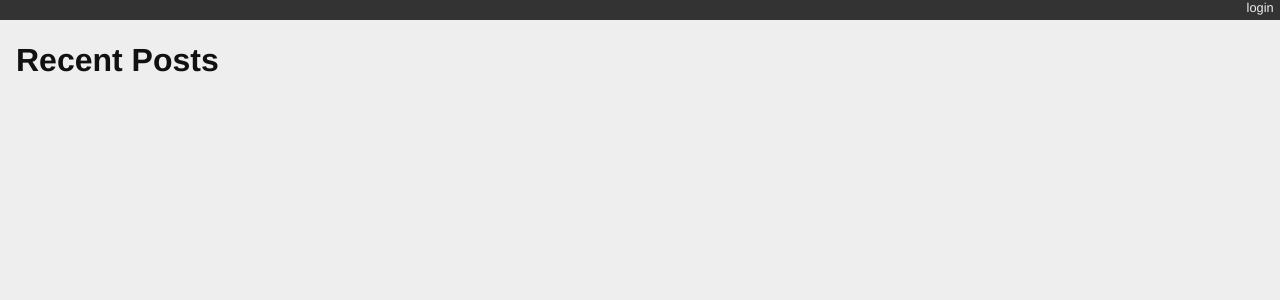
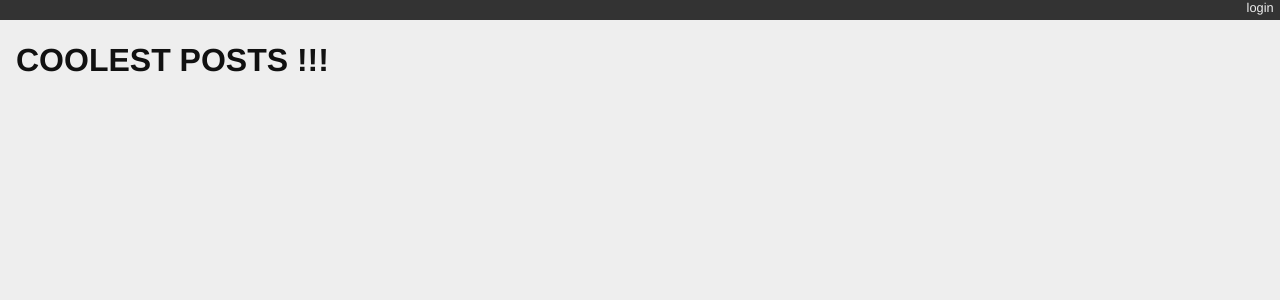
Before and after one commit to michellemho/django-blog, a Django app: page / in a window 1280 px wide. Shown: the top 300 px of the page. Run offline with Django 3.2, Linux system fonts and the light colour scheme; data that the repository does not hold is empty.

Commit message:
change title

```diff
--- a/blogging/templates/blogging/list.html
+++ b/blogging/templates/blogging/list.html
@@ -1,5 +1,5 @@
 {% extends "base.html" %}{% block content %}
-  <h1>Recent Posts</h1>
+  <h1>COOLEST POSTS !!!</h1>
   {% comment %} here is where the query happens {% endcomment %}
   {% for post in reverse_published_posts %}
   <div class="post">
--- a/blogging/tests.py
+++ b/blogging/tests.py
@@ -57,7 +57,7 @@ class FrontEndTestCase(TestCase):
         resp = self.client.get("/")
         # the content of the rendered response is always a bytestring
         resp_text = resp.content.decode(resp.charset)
-        self.assertTrue("Recent Posts" in resp_text)
+        self.assertTrue("COOLEST POSTS" in resp_text)
         # print(resp_text)
         for count in range(2, 9):
             title = "Post %d Title" % count
```
